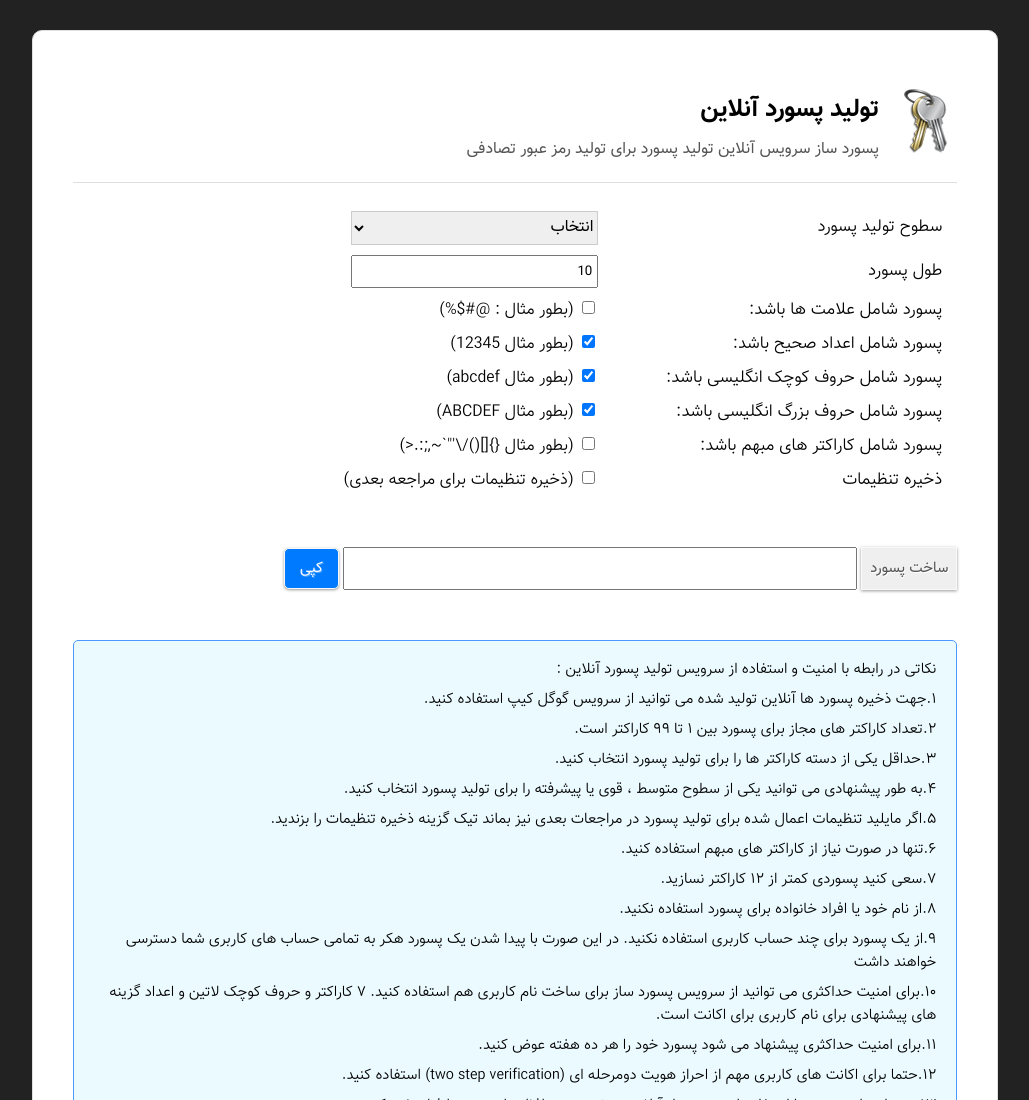
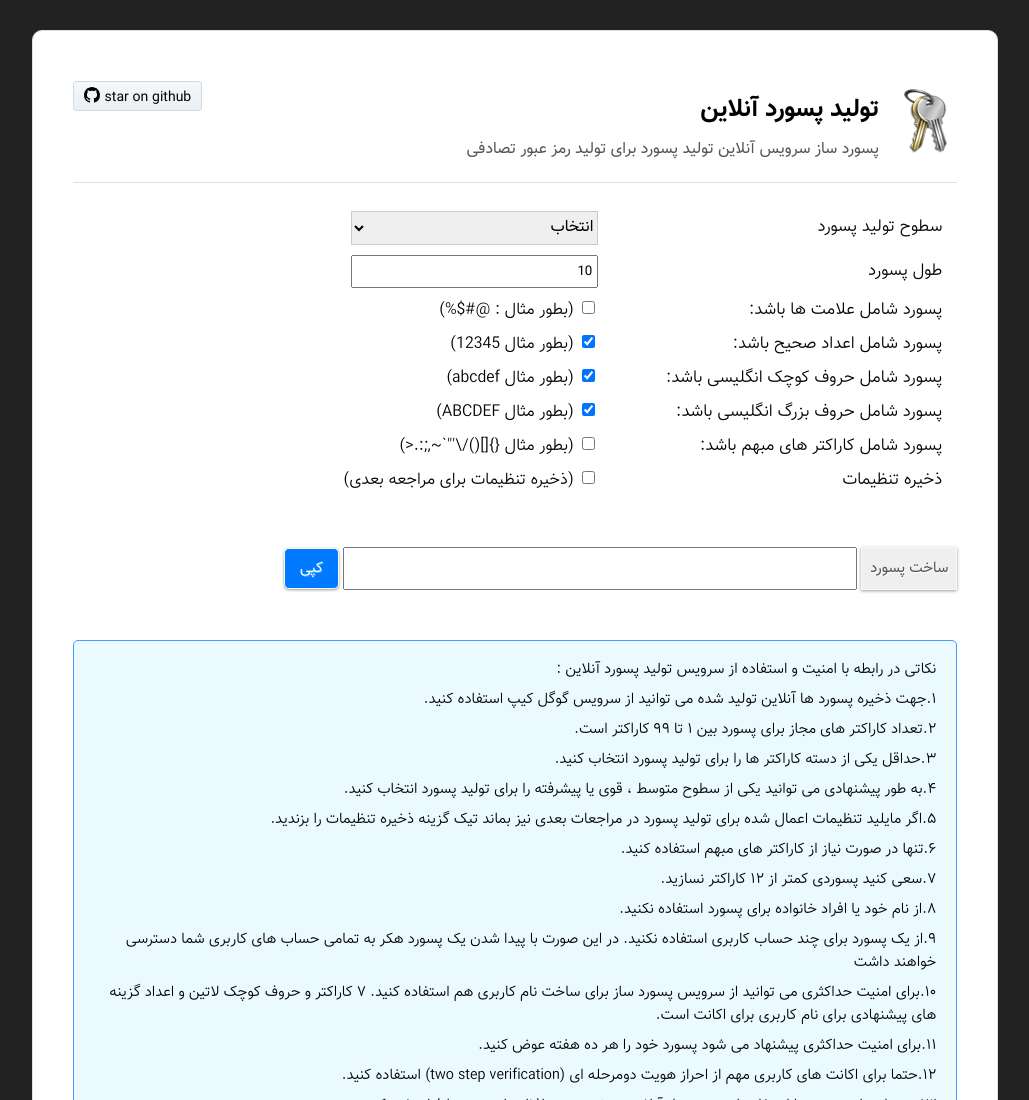
Before and after one commit to a-sabagh/passwordgenerator, a plain HTML site: page index.html in a window 1280 px wide. Shown: the top 1100 px of the page, without its empty margins (125-1154 px from the left). Drawn offline with Linux system fonts and the light colour scheme; files whose address does not match are found by name.

Commit message:
add GitHub button with styling for better visibility

```diff
--- a/assets/css/style.css
+++ b/assets/css/style.css
@@ -201,6 +201,9 @@ select{
         margin-top: 10px;
         margin-right: 0;
     }
+    .github-button{
+        float: none !important;
+    }
 }
 @media screen and (max-width: 480px) {
     .rng-container {
@@ -220,10 +223,26 @@ footer{
     padding: 20px 50px 10px 50px;
 }
 footer a, footer a:link, footer a:visited {
-
     text-decoration: none;
     color: #0E62E4;
 }
 footer a.return-top {
     color: inherit;
 }
+.github-button{
+    float: left;
+    border-radius: .25em;
+    padding: 5px 10px;
+    background-color: #ebf0f4;
+    border:1px solid #d1d9e0;
+    background-image: -moz-linear-gradient(top, #f6f8fa, #ebf0f4 90%);
+    background-image: linear-gradient(180deg, #f6f8fa, #ebf0f4 90%);
+    filter: progid:DXImageTransform.Microsoft.Gradient(startColorstr='#FFF6F8FA', endColorstr='#FFEAEFF3');
+    text-decoration: none !important;
+    font-size: 14px;
+    height: 18px;
+    display: inline-flex;
+    span{
+        padding-left: 5px;
+    }
+}
--- a/index.html
+++ b/index.html
@@ -50,6 +50,11 @@
                     <h1 class="title">تولید پسورد آنلاین</h1>
                     <h2 class="sub-title">پسورد ساز سرویس آنلاین تولید پسورد برای تولید رمز عبور تصادفی</h2>
                 </div>
+
+                <a class="github-button" target="_blank" href="https://github.com/a-sabagh/passwordgenerator" dir="ltr">
+                    <svg viewBox="0 0 16 16" width="16" height="16" aria-hidden="true"><path d="M8 0c4.42 0 8 3.58 8 8a8.013 8.013 0 0 1-5.45 7.59c-.4.08-.55-.17-.55-.38 0-.27.01-1.13.01-2.2 0-.75-.25-1.23-.54-1.48 1.78-.2 3.65-.88 3.65-3.95 0-.88-.31-1.59-.82-2.15.08-.2.36-1.02-.08-2.12 0 0-.67-.22-2.2.82-.64-.18-1.32-.27-2-.27-.68 0-1.36.09-2 .27-1.53-1.03-2.2-.82-2.2-.82-.44 1.1-.16 1.92-.08 2.12-.51.56-.82 1.28-.82 2.15 0 3.06 1.86 3.75 3.64 3.95-.23.2-.44.55-.51 1.07-.46.21-1.61.55-2.33-.66-.15-.24-.6-.83-1.23-.82-.67.01-.27.38.01.53.34.19.73.9.82 1.13.16.45.68 1.31 2.69.94 0 .67.01 1.3.01 1.49 0 .21-.15.45-.55.38A7.995 7.995 0 0 1 0 8c0-4.42 3.58-8 8-8Z"></path></svg>
+                    <span>star on github</span>
+                </a>
             </header>
             <br>
             <section id="options">
```
